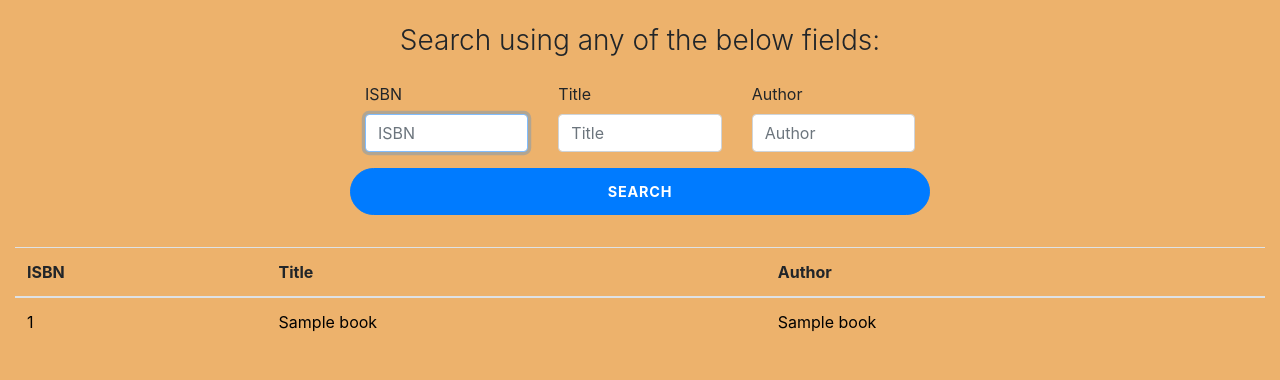
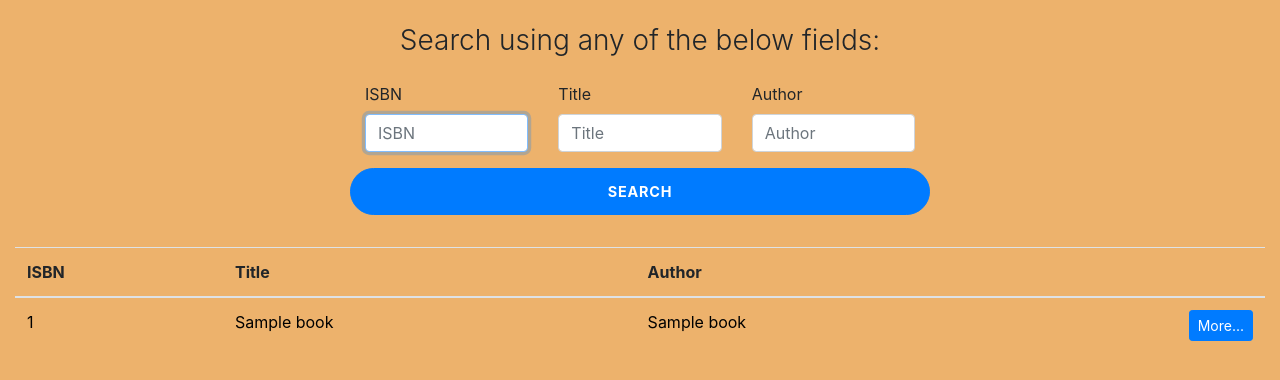
Before and after one commit to delabere/CS50W_Project1, a Flask app: template templates/search.html in a window 1280 px wide. Shown: the part 56-436 px from the top of the page. Run offline with Flask 2, Linux system fonts and the light colour scheme; the template is opened without the code that fills it: most values are stand-ins (such as "Sample title", 1, 10 or a date in 2020); some libraries are stand-ins or nearby versions.

Commit message:
add buttons

```diff
--- a/templates/search.html
+++ b/templates/search.html
@@ -64,7 +64,11 @@
       <tr>
         <td><a href="{{ url_for('book', isbn=book[0]) }}">{{book[0]}}</a></td>
         <td><a href="{{ url_for('book', isbn=book[0]) }}">{{book[1]}}</a></td>
-        <td><a href="{{ url_for('book', isbn=book[0]) }}">{{book[2]}}</a></td>
+        <td><a href="{{ url_for('book', isbn=book[0]) }}">{{book[2]}}
+            <button type="button" class="btn btn-primary btn-sm" style="float: right;" href="{{ url_for('book', isbn=book[0]) }}">More... </button
+          </a>
+
+        </td>
       </tr>
       {% endfor %}
     </tbody>
```
Also changed, not shown: 2 other files.
